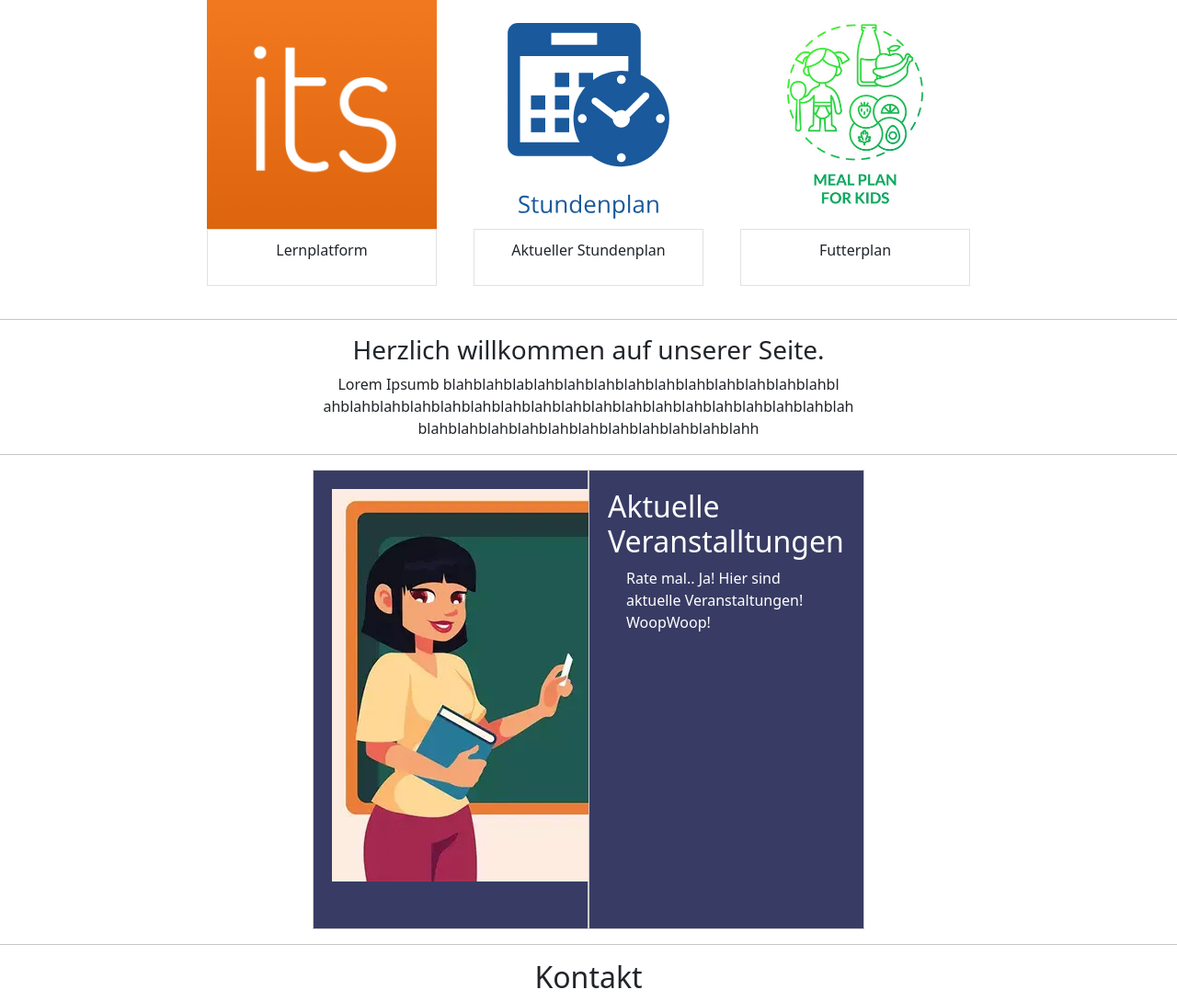
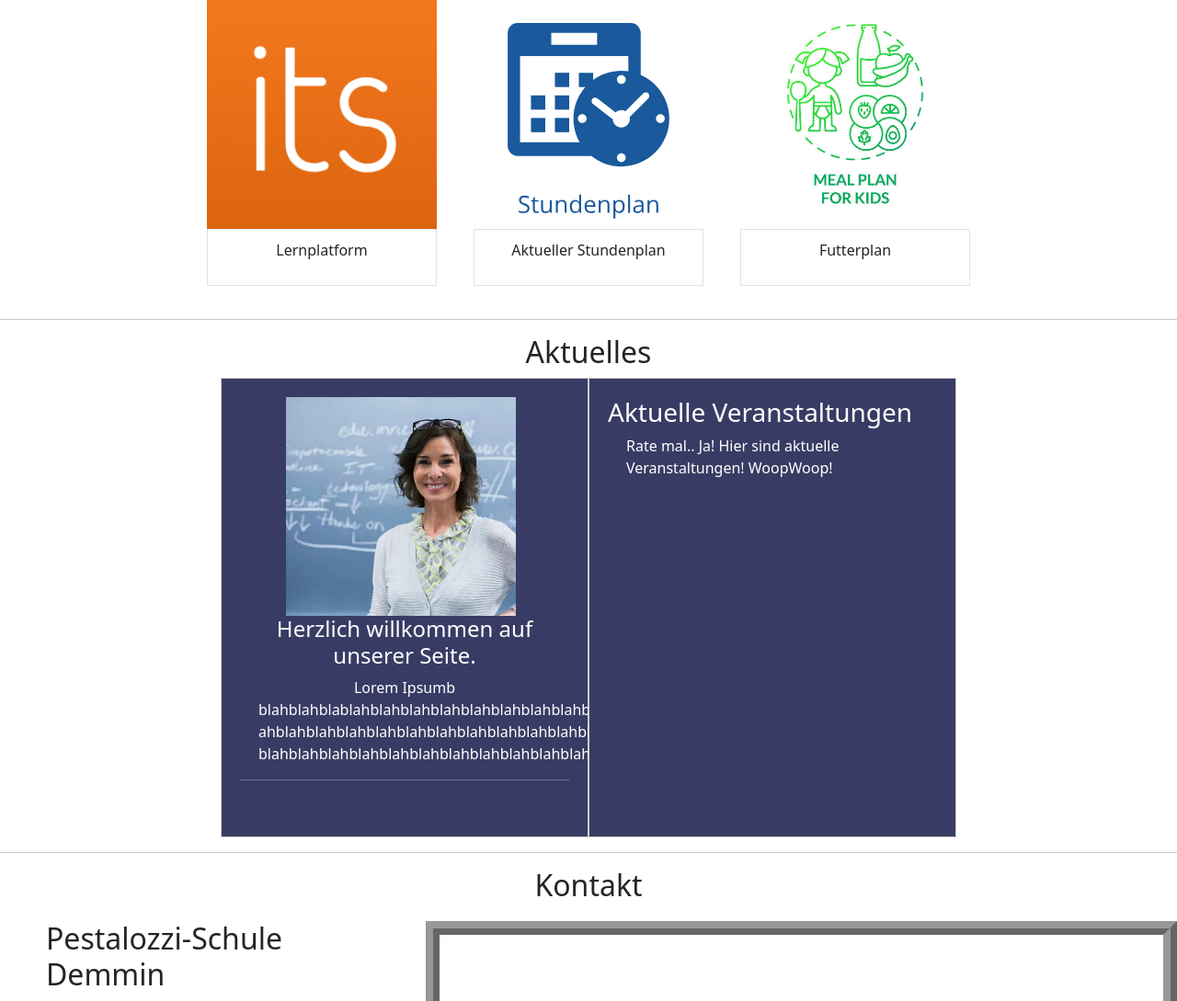
Before and after one commit to Armooooon/Schulwebsite, a PHP site: page /Schulwebseite/ in a window 1280 px wide. Shown: the part 386-1475 px from the top of the page at 92% size. Run offline with PHP 8.4, Linux system fonts and the light colour scheme; some libraries are stand-ins or nearby versions.

Commit message:
Improved upon index.php
Steven mag bbcs

```diff
--- a/VIEW/index.php
+++ b/VIEW/index.php
@@ -27,23 +27,22 @@
 </div>
 <!-------End icons------->
 <hr>
-<!--begin über uns(Nick)-->
-<div style="text-align: center;">
-  <h3>Herzlich willkommen auf unserer Seite.</h3>
-  <p>Lorem Ipsumb blahblahblablahblahblahblahblahblahblahblahblahblahbl<br>ahblahblahblahblahblahblahblahblahblahblahblahblahblahblahblahblahblah<br>blahblahblahblahblahblahblahblahblahblahblahh</p>
-</div>
-<hr>
 
-<!-------Start Aktuelles(Jared)------->
+
+<!-------Start Aktuelles(Nick)------->
+<h2 style="text-align: center;">Aktuelles</h2>
 <div class="container">
-  <div class="aktuelles-container">
-    <img src="./IMG/teacher.jpg">
-
+  <div class="aktuelles-container" style="width: 400px;">
+    <img src="./IMG/lehrer.webp" style="width: 250px; margin-left: 50px;">
+    <div style="text-align: center;">
+      <h4>Herzlich willkommen auf unserer Seite.</h4>
+      <p>Lorem Ipsumb blahblahblablahblahblahblahblahblahblahblahblahblahblah<br>ahblahblahblahblahblahblahblahblahblahblahblahblahblahblahblah<br>blahblahblahblahblahblahblahblahblahblahblahblah</p>
+    </div>
+    <hr>
   </div>
-  <div class="aktuelles-container">
-
-      <h2>Aktuelle Veranstalltungen</h2>
-      <p>Rate mal.. Ja! Hier sind aktuelle Veranstaltungen! WoopWoop!</p>
+  <div class="aktuelles-container" style="width: 400px;">
+    <h3>Aktuelle Veranstaltungen</h3>
+    <p>Rate mal.. Ja! Hier sind aktuelle Veranstaltungen! WoopWoop!</p>
   </div>
 </div>
 <!-------End Aktuelles------->
```
Also changed, not shown: IMG/lehrer.webp (added).
